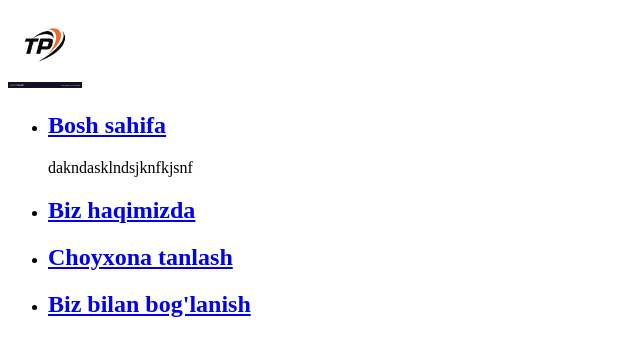
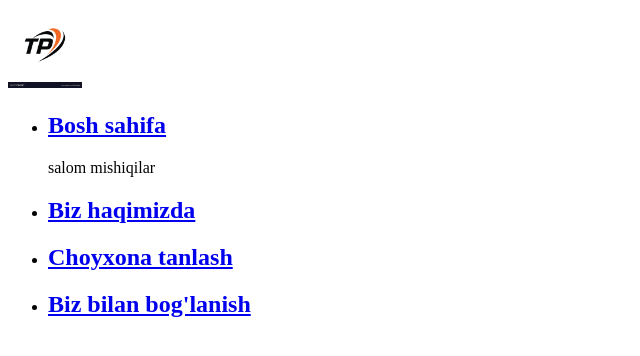
Before and after one commit to khojimurodnadjimov/first-web, a plain HTML site: page bosh sahifa.html in a window 1280 px wide. Shown: the full height of the page, 0-640 px from the left. Drawn offline with Linux system fonts and the light colour scheme.

Commit message:
bu ham yangilandi

```diff
--- a/bosh sahifa.html
+++ b/bosh sahifa.html
@@ -21,7 +21,7 @@
                             </h2>
                         </a>
                     </li>
-dakndasklndsjknfkjsnf
+                    salom mishiqilar
                     <li>
                         <a href="biz haqimizda.html">
                             <h2>
```
